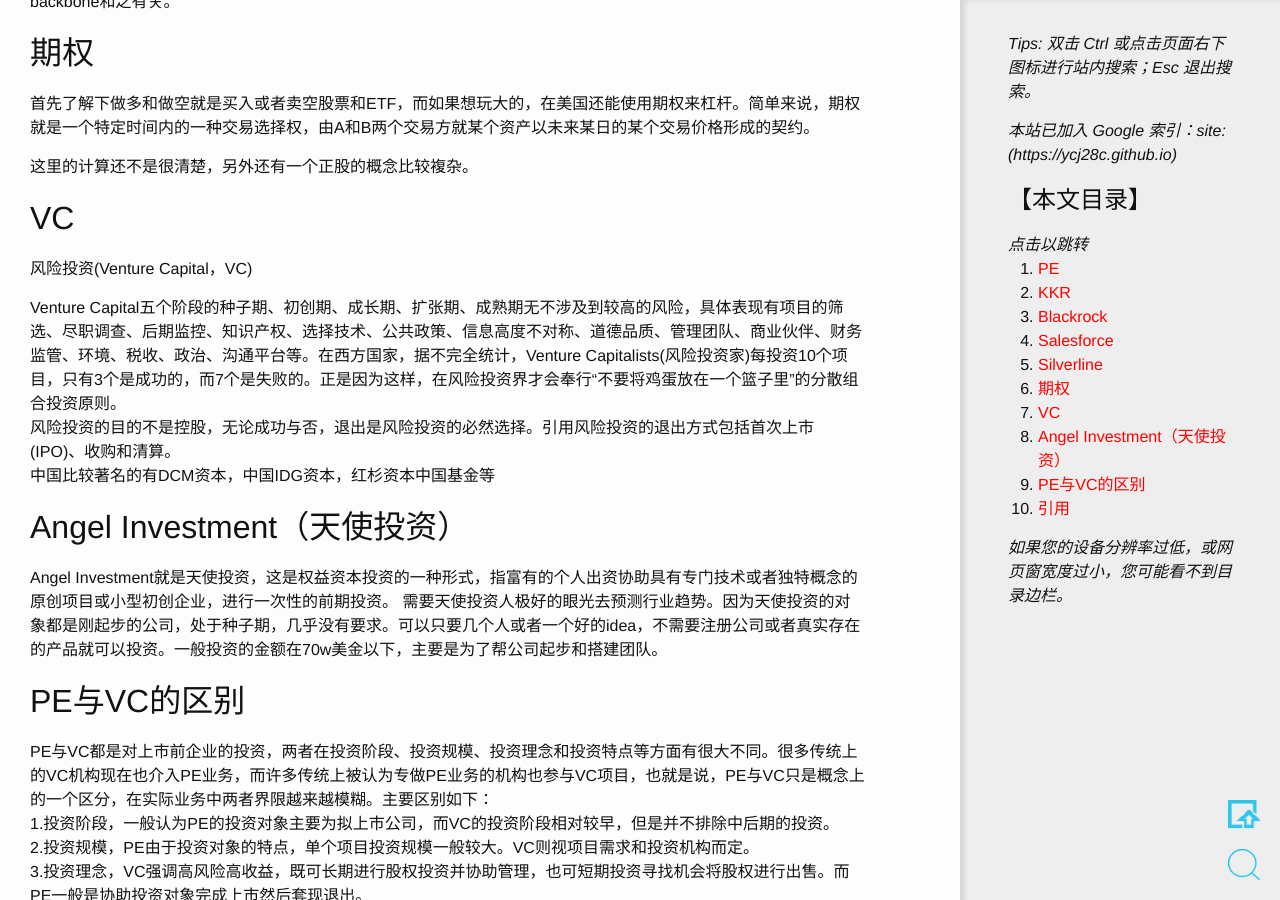
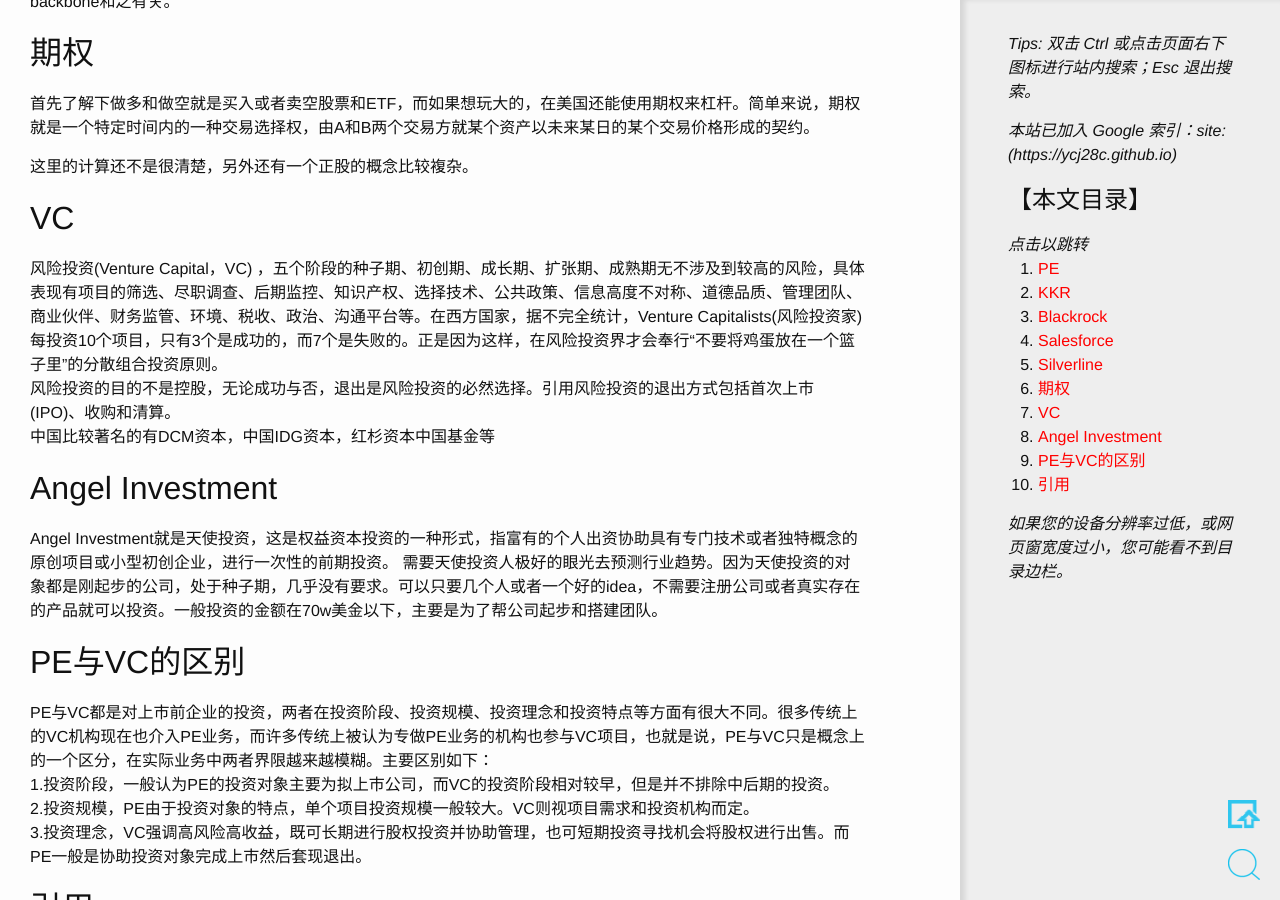
Before and after one commit to ycj28c/lifeblog, a Jekyll site: the page built from _posts/2020-01-14-pe-world-learn.md, in a window 1280 px wide and 900 px high, scrolled down 1580 px. Built offline with Jekyll 4.4.1, drawn with Linux system fonts in a browser that asks for light colours; comment, search, counter and statistics services are not loaded.

Commit message:
20200205_101402

```diff
--- a/_posts/2020-01-14-pe-world-learn.md
+++ b/_posts/2020-01-14-pe-world-learn.md
@@ -34,13 +34,11 @@
 这里的计算还不是很清楚，另外还有一个正股的概念比较複杂。
 
 ## VC
-风险投资(Venture Capital，VC)
-
-Venture Capital五个阶段的种子期、初创期、成长期、扩张期、成熟期无不涉及到较高的风险，具体表现有项目的筛选、尽职调查、后期监控、知识产权、选择技术、公共政策、信息高度不对称、道德品质、管理团队、商业伙伴、财务监管、环境、税收、政治、沟通平台等。在西方国家，据不完全统计，Venture Capitalists(风险投资家)每投资10个项目，只有3个是成功的，而7个是失败的。正是因为这样，在风险投资界才会奉行“不要将鸡蛋放在一个篮子里”的分散组合投资原则。
+风险投资(Venture Capital，VC) ，五个阶段的种子期、初创期、成长期、扩张期、成熟期无不涉及到较高的风险，具体表现有项目的筛选、尽职调查、后期监控、知识产权、选择技术、公共政策、信息高度不对称、道德品质、管理团队、商业伙伴、财务监管、环境、税收、政治、沟通平台等。在西方国家，据不完全统计，Venture Capitalists(风险投资家)每投资10个项目，只有3个是成功的，而7个是失败的。正是因为这样，在风险投资界才会奉行“不要将鸡蛋放在一个篮子里”的分散组合投资原则。
 风险投资的目的不是控股，无论成功与否，退出是风险投资的必然选择。引用风险投资的退出方式包括首次上市(IPO)、收购和清算。
 中国比较著名的有DCM资本，中国IDG资本，红杉资本中国基金等
 
-## Angel Investment（天使投资）
+## Angel Investment
 Angel Investment就是天使投资，这是权益资本投资的一种形式，指富有的个人出资协助具有专门技术或者独特概念的原创项目或小型初创企业，进行一次性的前期投资。
 需要天使投资人极好的眼光去预测行业趋势。因为天使投资的对象都是刚起步的公司，处于种子期，几乎没有要求。可以只要几个人或者一个好的idea，不需要注册公司或者真实存在的产品就可以投资。一般投资的金额在70w美金以下，主要是为了帮公司起步和搭建团队。
 
```
